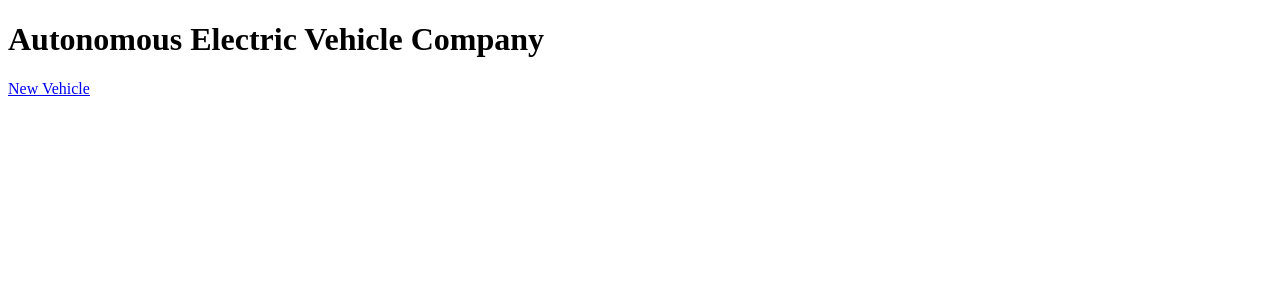
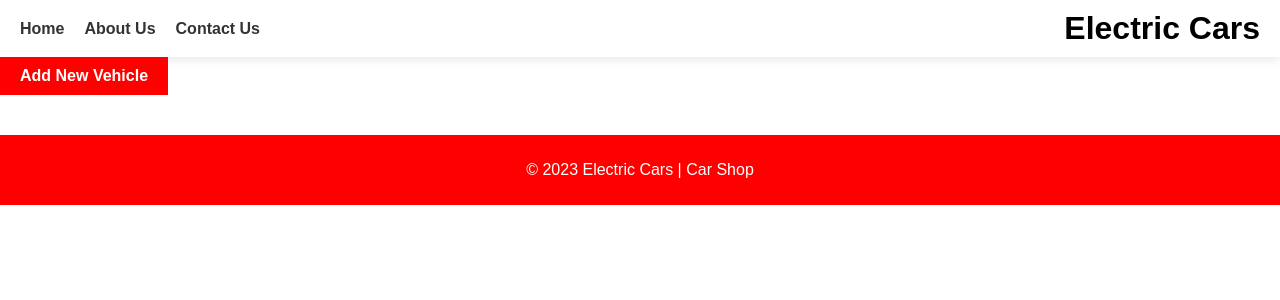
Before and after one commit to kibo-web-app-dev-jan-23/final-project---crud-app-code_crusaders, a Flask app: page / in a window 1280 px wide. Shown: the top 300 px of the page. Run offline with Flask 3, Linux system fonts and the light colour scheme.

Commit message:
Add files via upload

```diff
--- a/templates/edit_vehicle.html
+++ b/templates/edit_vehicle.html
@@ -2,6 +2,7 @@
 <html>
   <head>
     <title>Edit Vehicle</title>
+    <link rel="stylesheet" href="{{ url_for('static', filename='edit_vehicle.css') }}">
   </head>
   <body>
     <h1>Edit Vehicle</h1>
--- a/templates/index.html
+++ b/templates/index.html
@@ -1,15 +1,46 @@
 <!DOCTYPE html>
-<html>
+<html lang="en">
 <head>
-    <title>Autonomous Electric Vehicle Company</title>
+    <meta charset="UTF-8">
+    <title>Electric Cars | Car Shop</title>
+    <link rel="stylesheet" href="{{ url_for('static', filename='index.css') }}">
 </head>
 <body>
-    <h1>Autonomous Electric Vehicle Company</h1>
+    <header>
+        <nav>
             <ul>
+                <li><a href="#">Home</a></li>
+                <li><a href="#">About Us</a></li>
+                <li><a href="#">Contact Us</a></li>
+            </ul>
+        </nav>
+        <h1>Electric Cars</h1>
+    </header>
+    <main>
+        <div class="container">
             {% for vehicle in vehicles %}
-        <li>{{ vehicle.make }} {{ vehicle.model }} ({{ vehicle.year }}) - {{ vehicle.price }}</li>
+            <div class="card">
+                <img src="{{ vehicle.image }}" alt="{{ vehicle.make }} {{ vehicle.model }}" />
+                <div class="card-details">
+                    <h2>{{ vehicle.make }} {{ vehicle.model }}</h2>
+                    <p>Year: {{ vehicle.year }}</p>
+                    <p>Range: {{ vehicle.range }} miles</p>
+                    <p>Price: ${{ vehicle.price }}</p>
+                    <div class="card-buttons">
+                        <a href="{{ url_for('edit_vehicle', id=vehicle.id) }}" class="button edit-btn">Edit</a>
+                        <form action="{{ url_for('delete_vehicle', id=vehicle.id) }}" method="POST">
+                            <input type="submit" value="Delete" class="button delete-btn">
+                        </form>
+                        <a href="{{ url_for('vehicle_orders', id=vehicle.id) }}" class="button view-btn">View Orders</a>
+                    </div>
+                </div>
+            </div>
             {% endfor %}
-    </ul>
-    <a href="{{ url_for('new_vehicle') }}">New Vehicle</a>
+        </div>
+        <a href="{{ url_for('new_vehicle') }}" class="button">Add New Vehicle</a>
+    </main>
+    <footer>
+        <p>&copy; 2023 Electric Cars | Car Shop</p>
+    </footer>
 </body>
 </html>
--- a/templates/new_vehicle.html
+++ b/templates/new_vehicle.html
@@ -2,6 +2,7 @@
 <html>
   <head>
     <title>New Vehicle</title>
+    <link rel="stylesheet" href="{{ url_for('static', filename='new_vehicle.css') }}">
   </head>
   <body>
     <h1>New Vehicle</h1>
```
Lines whose indentation alone changed are shown as unchanged.
